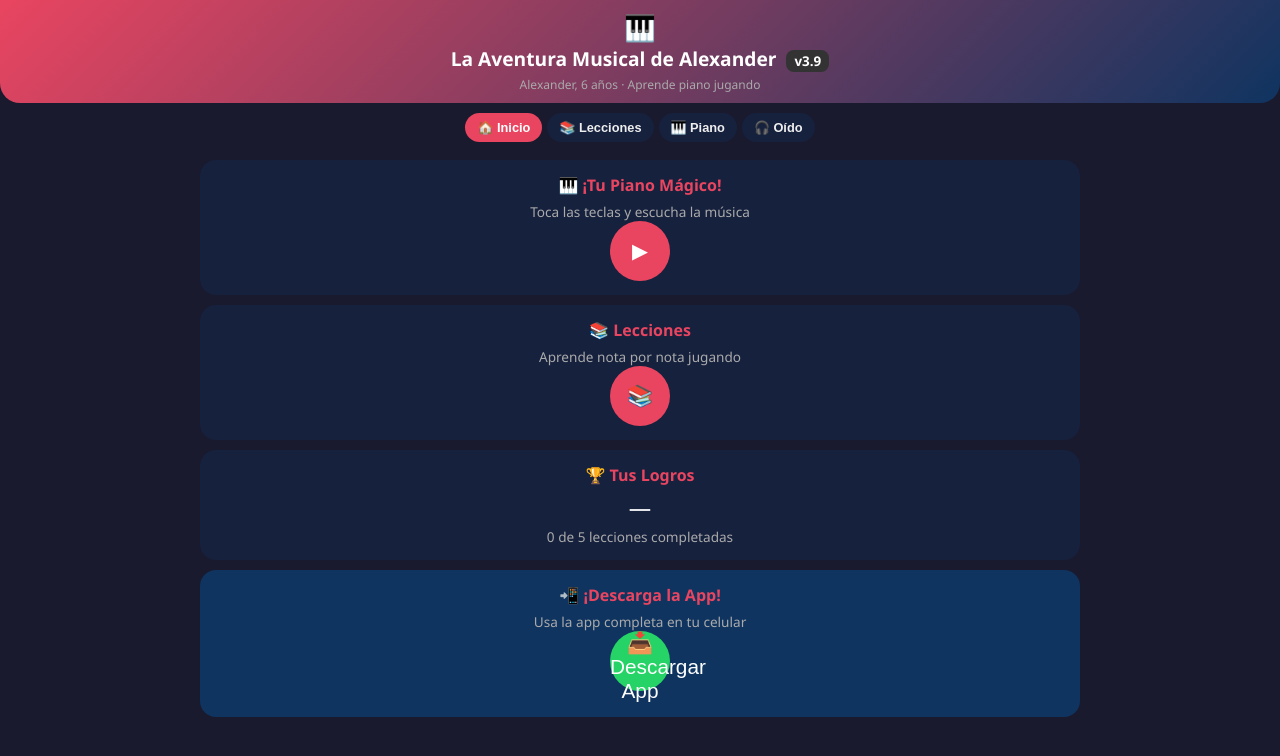
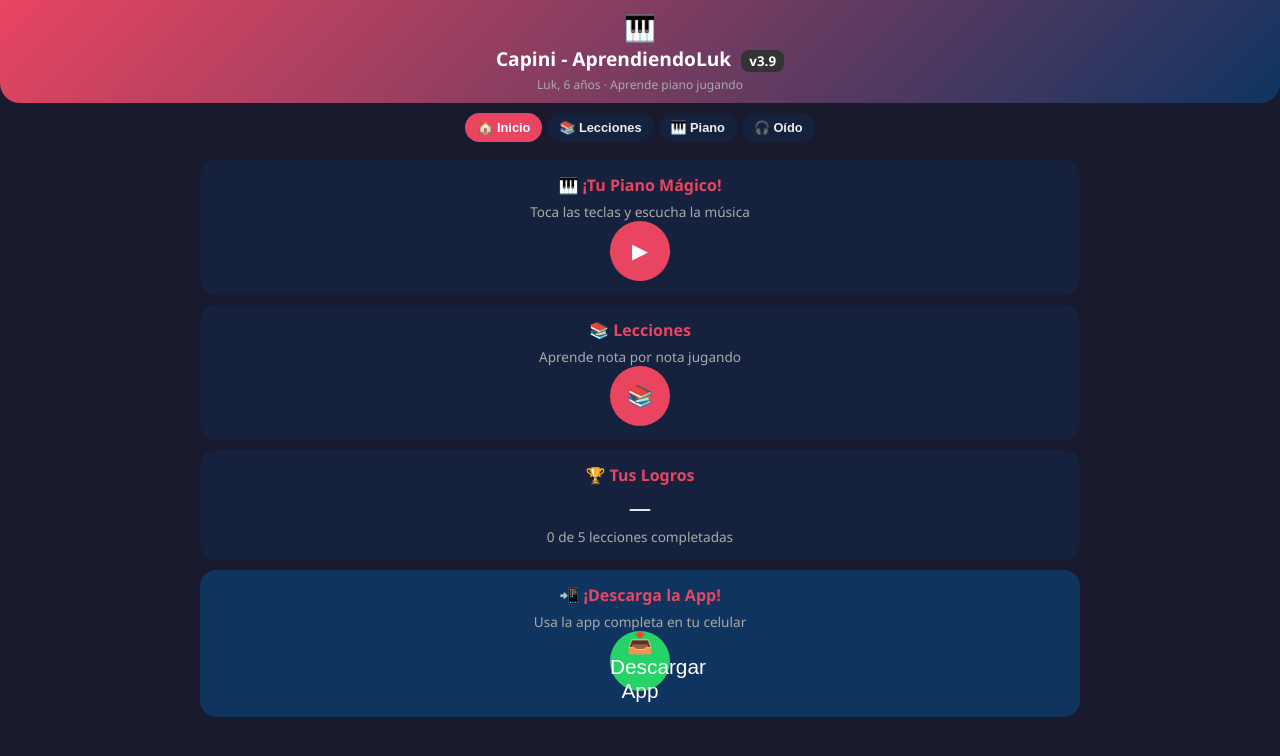
Before and after one commit to CapiniMX/capinimx, a website: page contenido_web/musica-ninos/index.html in a window 1280 px wide. Drawn offline with Linux system fonts and the light colour scheme.

Commit message:
v4.5: rename Alexander → Luk + APK filename fix

```diff
--- a/contenido_web/musica-ninos/index.html
+++ b/contenido_web/musica-ninos/index.html
@@ -3,7 +3,7 @@
 <head>
   <meta charset="UTF-8">
   <meta name="viewport" content="width=device-width, initial-scale=1.0">
-  <title>🎹 La Aventura Musical de Alexander 🎹</title>
+  <title>🎹 Capini - AprendiendoLuk 🎹</title>
   <style>
     * { box-sizing: border-box; margin: 0; padding: 0; }
     body { font-family: 'Nunito', 'Segoe UI', sans-serif; background: #1a1a2e; min-height: 100vh; color: white; overflow-x: hidden; }
@@ -86,8 +86,8 @@
 
 <div class="header">
   <div style="font-size:1.6em;">🎹</div>
-  <h1>La Aventura Musical de Alexander <span class="version-badge">v3.9</span></h1>
-  <div style="font-size:0.75em;color:#aaa;margin-top:4px;">Alexander, 6 años · Aprende piano jugando</div>
+  <h1>Capini - AprendiendoLuk <span class="version-badge">v3.9</span></h1>
+  <div style="font-size:0.75em;color:#aaa;margin-top:4px;">Luk, 6 años · Aprende piano jugando</div>
 </div>
 
 <div class="tabs">
```
